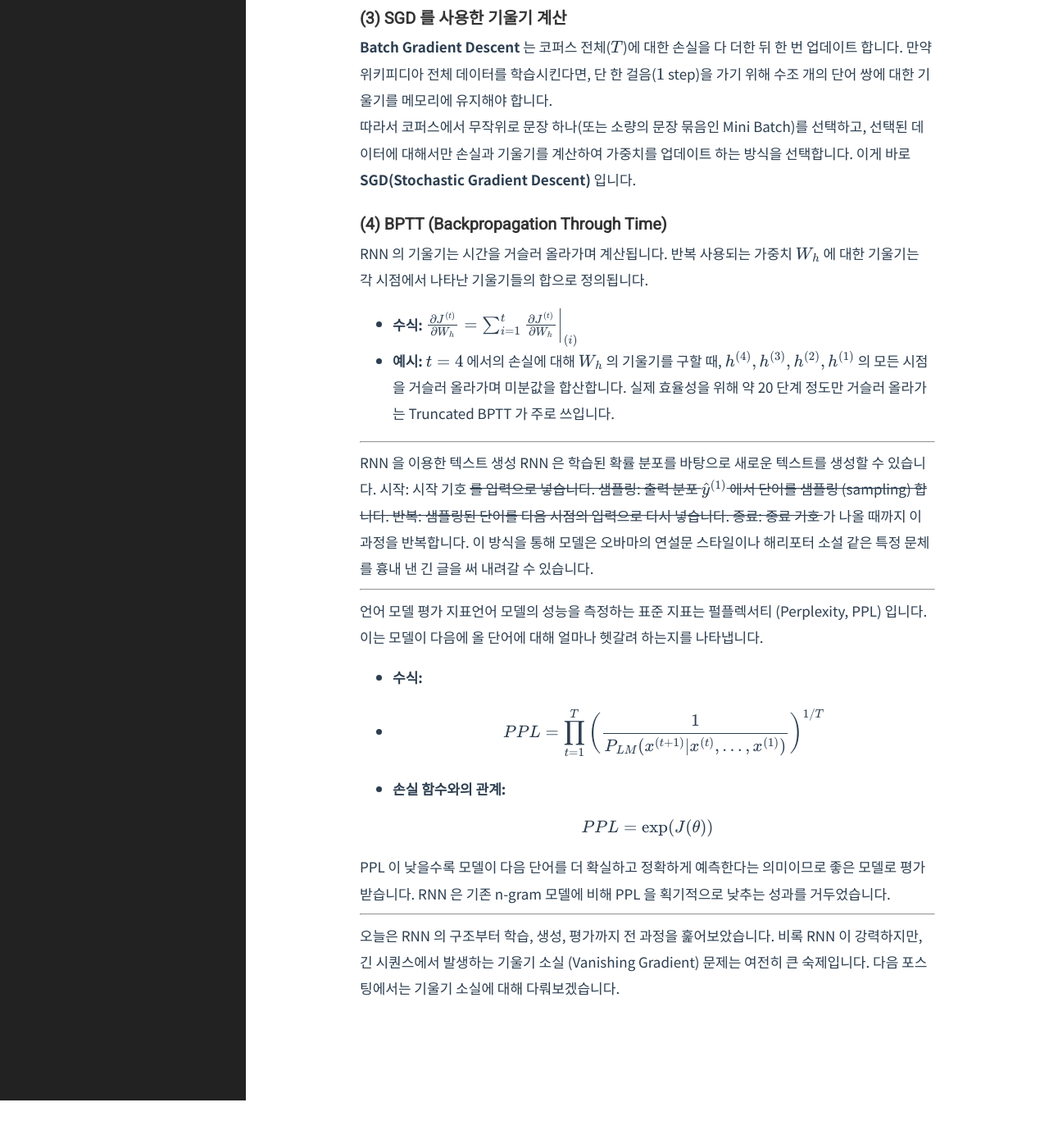
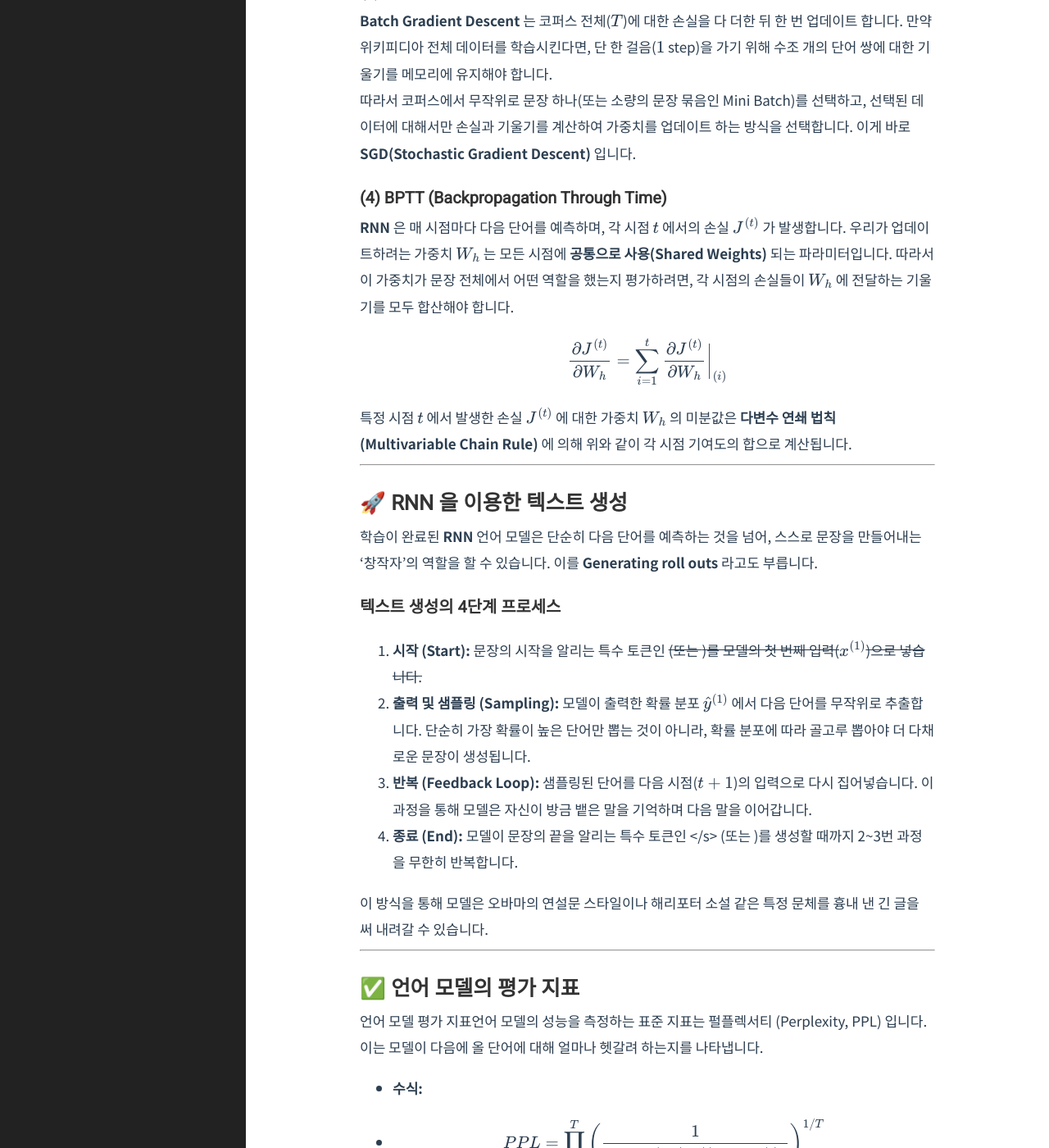
Before and after one commit to Youngjun-CV/Youngjun-CV.github.io, a Jekyll site: the page built from _posts/nlp/2026-03-25-rnn.markdown, in a window 1280 px wide and 1400 px high, scrolled down 2411 px. Shown: the whole window at 82% size. Built offline with Jekyll 4.4.1, drawn with Linux system fonts in a browser that asks for light colours; formulas are drawn with MathJax 3; before the commit the page ends 3753 px from its top, so only the background shows below that; some of the changed text lies outside the part shown.

Commit message:
Update 2026-03-25-rnn.markdown

```diff
--- a/_posts/nlp/2026-03-25-rnn.markdown
+++ b/_posts/nlp/2026-03-25-rnn.markdown
@@ -73,26 +73,28 @@ $$J(\theta) = \frac{1}{T} \sum_{t=1}^{T} J^{(t)}(\theta) = \frac{1}{T} \sum_{t=1
 따라서 코퍼스에서 무작위로 문장 하나(또는 소량의 문장 묶음인 Mini Batch)를 선택하고, 선택된 데이터에 대해서만 손실과 기울기를 계산하여 가중치를 업데이트 하는 방식을 선택합니다. 이게 바로 **SGD(Stochastic Gradient Descent)** 입니다.
 
 ### (4) BPTT (Backpropagation Through Time)
-RNN 의 기울기는 시간을 거슬러 올라가며 계산됩니다. 반복 사용되는 가중치 $W_h$ 에 대한 기울기는 각 시점에서 나타난 기울기들의 합으로 정의됩니다.
+**RNN** 은 매 시점마다 다음 단어를 예측하며, 각 시점 $t$ 에서의 손실 $J^{(t)}$ 가 발생합니다. 우리가 업데이트하려는 가중치 $W_h$ 는 모든 시점에 **공통으로 사용(Shared Weights)** 되는 파라미터입니다. 따라서 이 가중치가 문장 전체에서 어떤 역할을 했는지 평가하려면, 각 시점의 손실들이 $W_h$ 에 전달하는 기울기를 모두 합산해야 합니다.
 
-* **수식:**
 $$\frac{\partial J^{(t)}}{\partial W_h} = \sum_{i=1}^{t} \frac{\partial J^{(t)}}{\partial W_h} \bigg|_{(i)}$$
 
-* **예시:**
-$t=4$ 에서의 손실에 대해 $W_h$ 의 기울기를 구할 때, $h^{(4)}, h^{(3)}, h^{(2)}, h^{(1)}$ 의 모든 시점을 거슬러 올라가며 미분값을 합산합니다. 실제 효율성을 위해 약 20 단계 정도만 거슬러 올라가는 Truncated BPTT 가 주로 쓰입니다.
+특정 시점 $t$ 에서 발생한 손실 $J^{(t)}$ 에 대한 가중치 $W_h$ 의 미분값은 **다변수 연쇄 법칙 (Multivariable Chain Rule)** 에 의해 위와 같이 각 시점 기여도의 합으로 계산됩니다.
 
 ---
 
-RNN 을 이용한 텍스트 생성
-RNN 은 학습된 확률 분포를 바탕으로 새로운 텍스트를 생성할 수 있습니다.
-시작: 시작 기호 <s> 를 입력으로 넣습니다.
-샘플링: 출력 분포 $\hat{y}^{(1)}$ 에서 단어를 샘플링 (sampling) 합니다.
-반복: 샘플링된 단어를 다음 시점의 입력으로 다시 넣습니다.
-종료: 종료 기호 </s> 가 나올 때까지 이 과정을 반복합니다.
+## 🚀 RNN 을 이용한 텍스트 생성
+학습이 완료된 **RNN** 언어 모델은 단순히 다음 단어를 예측하는 것을 넘어, 스스로 문장을 만들어내는 '창작자'의 역할을 할 수 있습니다. 이를 **Generating roll outs** 라고도 부릅니다.
+
+### 텍스트 생성의 4단계 프로세스
+1. **시작 (Start):** 문장의 시작을 알리는 특수 토큰인 <s> (또는 <START>)를 모델의 첫 번째 입력($x^{(1)}$)으로 넣습니다.
+2. **출력 및 샘플링 (Sampling):** 모델이 출력한 확률 분포 $\hat{y}^{(1)}$ 에서 다음 단어를 무작위로 추출합니다. 단순히 가장 확률이 높은 단어만 뽑는 것이 아니라, 확률 분포에 따라 골고루 뽑아야 더 다채로운 문장이 생성됩니다.
+3. **반복 (Feedback Loop):** 샘플링된 단어를 다음 시점($t+1$)의 입력으로 다시 집어넣습니다. 이 과정을 통해 모델은 자신이 방금 뱉은 말을 기억하며 다음 말을 이어갑니다.
+4. **종료 (End):** 모델이 문장의 끝을 알리는 특수 토큰인 </s> (또는 <END>)를 생성할 때까지 2~3번 과정을 무한히 반복합니다.
+
 이 방식을 통해 모델은 오바마의 연설문 스타일이나 해리포터 소설 같은 특정 문체를 흉내 낸 긴 글을 써 내려갈 수 있습니다.
 
 ---
 
+## ✅ 언어 모델의 평가 지표
 언어 모델 평가 지표언어 모델의 성능을 측정하는 표준 지표는 펄플렉서티 (Perplexity, PPL) 입니다. 이는 모델이 다음에 올 단어에 대해 얼마나 헷갈려 하는지를 나타냅니다.
 
 * **수식:**
```
Also changed, not shown: other parts of _posts/nlp/2026-03-25-rnn.markdown (+2 -2 lines).
